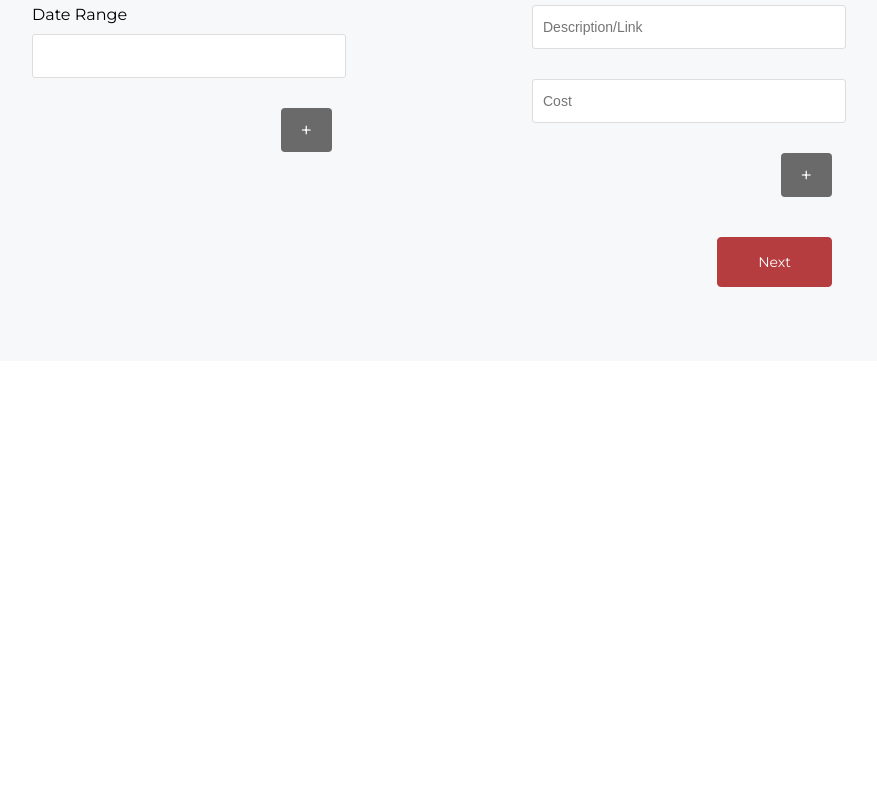
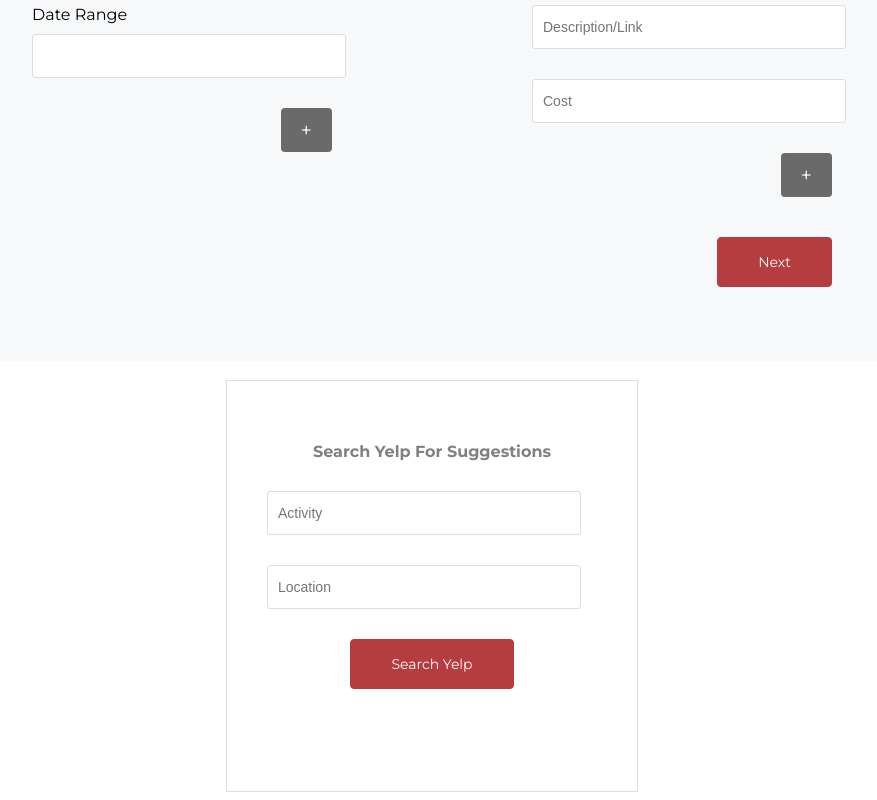
Before and after one commit to tabithahsia/Tripmates, a React app: page /createTrip in a window 1280 px wide. Shown: the part 437-1237 px from the top of the page, without its empty margins (208-1085 px from the left). Before the commit the page ends 806 px from the top, so only its background shows below. Built offline with nearby package versions, Linux system fonts and the light colour scheme.

Commit message:
adds visual yelp search to home, contributetrip, and createtrip

```diff
--- a/client/src/components/ContributeTrip.jsx
+++ b/client/src/components/ContributeTrip.jsx
@@ -19,7 +19,9 @@ class ContributeTrip extends React.Component {
       activityCost: '',
       comment: '',
       comments: [],
-      vote: 0
+      vote: 0,
+      yelpInfo: {},
+      yelpResults: {}
     };
 
     this.getTripName = this.getTripName.bind(this);
@@ -29,6 +31,8 @@ class ContributeTrip extends React.Component {
     this.onActivityClick = this.onActivityClick.bind(this);
     this.onCommentSubmission = this.onCommentSubmission.bind(this);
     this.dateVoteClick = this.dateVoteClick.bind(this);
+    this.submitSearch = this.submitSearch.bind(this);
+    this.updateInputs = this.updateInputs.bind(this);
   }
 
   componentDidMount() {
@@ -127,7 +131,38 @@ class ContributeTrip extends React.Component {
       })
   }
 
+  submitSearch(input, e) {
+    e.preventDefault();
+
+    axios.get('/yelp', {
+      params: {
+        term: input.term,
+        location: input.location
+      }
+    })
+      .then((response) => {
+        console.log('resdata', response.data.resultArray)
+        var yelpResults = this.state.yelpResults;
+        yelpResults['entries'] = response.data.resultArray;
+        this.setState({ yelpResults });
+      })
+      .catch(err => {
+        console.error("Error", err);
+      })
+  }
+
+  updateInputs(e) {
+    var yelpInfo = this.state.yelpInfo;
+    var name = e.target.name;
+    var value = e.target.value;
+
+    yelpInfo[name] = value;
+    this.setState({ yelpInfo });
+  }
+
   render() {
+    var yelpResults = this.state.yelpResults.entries;
+
     return (
 
       <div>
@@ -162,7 +197,8 @@ class ContributeTrip extends React.Component {
                 </div>
               )
              )
-            }<br/><br/>
+            }
+            <br/><br/>
             <h1>Add an Activity</h1>
 
             <input name="activity" type ="text" placeholder="Activity name" onChange={e => this.setState({activityName: e.target.value})}/><br/><br/>
@@ -174,6 +210,33 @@ class ContributeTrip extends React.Component {
 
           </div>
         </div>
+        <br></br>
+        <div id="form_container">
+          <h4>Search Yelp For Suggestions</h4>
+          <form onSubmit={this.submitSearch.bind(this, this.state.yelpInfo)}>
+            <div className="form_element">
+              <input name="term" type="text" placeholder='Activity' onChange={this.updateInputs} />
+            </div>
+
+            <div className="form_element">
+              <input name="location" type="text" placeholder='Location' onChange={this.updateInputs} />
+            </div>
+            <button id="mainCTA">Search Yelp</button>
+          </form>
+          <br></br>
+          {
+            yelpResults ? yelpResults.map((entry, index) => {
+              return (<div key={index}>
+                {entry.name} - Rating {entry.rating}/5
+                  <br></br>
+                <div id="pic_container">
+                  <img src={entry.image_url}></img>
+                </div>
+              </div>)
+
+            }) : null
+          }
+        </div>
       </div>
     )
   }
--- a/client/src/components/CreateTrip.jsx
+++ b/client/src/components/CreateTrip.jsx
@@ -22,14 +22,48 @@ class CreateTrip extends React.Component {
       destination: "",
       estCost: "",
       votes: 0,
-      isInviteFriendModalOpen: false
+      isInviteFriendModalOpen: false,
+      yelpInfo: {},
+      yelpResults: {}
     };
 
     this.onActivityClick = this.onActivityClick.bind(this);
     this.onDateSubmission = this.onDateSubmission.bind(this);
     this.onAddTripClick = this.onAddTripClick.bind(this);
     this.toggleModal = this.toggleModal.bind(this);
+    this.submitSearch = this.submitSearch.bind(this);
+    this.updateInputs = this.updateInputs.bind(this);
   }
+
+  submitSearch(input, e) {
+    e.preventDefault();
+
+    axios.get('/yelp', {
+      params: {
+        term: input.term,
+        location: input.location
+      }
+    })
+      .then((response) => {
+        console.log('resdata', response.data.resultArray)
+        var yelpResults = this.state.yelpResults;
+        yelpResults['entries'] = response.data.resultArray;
+        this.setState({ yelpResults });
+      })
+      .catch(err => {
+        console.error("Error", err);
+      })
+  }
+
+  updateInputs(e) {
+    var yelpInfo = this.state.yelpInfo;
+    var name = e.target.name;
+    var value = e.target.value;
+
+    yelpInfo[name] = value;
+    this.setState({ yelpInfo });
+  }
+
 
   toggleModal(e) {
     e.preventDefault();
@@ -73,6 +107,8 @@ class CreateTrip extends React.Component {
   }
 
   render() {
+    var yelpResults = this.state.yelpResults.entries;
+
     return (
 
       <div id="createTrip">
@@ -114,6 +150,33 @@ class CreateTrip extends React.Component {
           <h3>Invite friends to your trip</h3>
         </InviteFriends>
 
+        <br></br>
+        <div id="form_container">
+          <h4>Search Yelp For Suggestions</h4>
+          <form onSubmit={this.submitSearch.bind(this, this.state.yelpInfo)}>
+            <div className="form_element">
+              <input name="term" type="text" placeholder='Activity' onChange={this.updateInputs} />
+            </div>
+
+            <div className="form_element">
+              <input name="location" type="text" placeholder='Location' onChange={this.updateInputs} />
+            </div>
+            <button id="mainCTA">Search Yelp</button>
+          </form>
+          <br></br>
+          {
+            yelpResults ? yelpResults.map((entry, index) => {
+              return (<div key={index}>
+                {entry.name} - Rating {entry.rating}/5
+                  <br></br>
+                <div id="pic_container">
+                  <img src={entry.image_url}></img>
+                </div>
+              </div>)
+
+            }) : null
+          }
+        </div>
       </div>
     )
   }
--- a/client/src/components/Home.jsx
+++ b/client/src/components/Home.jsx
@@ -9,7 +9,8 @@ class Home extends React.Component {
   constructor(props) {
     super(props);
     this.state = {
-      yelpInfo: {}
+      yelpInfo: {},
+      yelpResults: {}
     }
     this.submitSearch = this.submitSearch.bind(this);
     this.updateInputs = this.updateInputs.bind(this);
@@ -24,12 +25,18 @@ class Home extends React.Component {
         location: input.location
       }})
       .then((response) => {
-        // this.props.history.push('/profile')
+        console.log('resdata',response.data.resultArray)
+        console.log('one name', response.data.resultArray[0].name)
+        var yelpResults = this.state.yelpResults;
+        yelpResults['entries'] = response.data.resultArray;
+        this.setState({yelpResults});
       })
       .catch(err => {
         console.error("Error", err);
       })
   }
+
+
 
   updateInputs(e) {
     var yelpInfo = this.state.yelpInfo;
@@ -43,6 +50,9 @@ class Home extends React.Component {
 
   render() {
 
+    var yelpResults = this.state.yelpResults.entries;
+    console.log('in render', yelpResults)
+
     return (
       <div id="main">
         <Header />
@@ -52,6 +62,7 @@ class Home extends React.Component {
         </div>
         <br></br>
         <div id="form_container">
+          <h3>Search Yelp For Suggestions</h3>
           <form onSubmit={this.submitSearch.bind(this, this.state.yelpInfo)}>
             <div className="form_element">
               <label>Activity</label>
@@ -64,12 +75,28 @@ class Home extends React.Component {
             </div>
             <button id="mainCTA">Search Yelp</button>
           </form>
+          <br></br>
+          {
+            yelpResults ? yelpResults.map((entry, index) => {
+              return (<div key={index}>
+                  {entry.name} - Rating {entry.rating}/5
+                  <br></br>
+                  <div id="pic_container">
+                  <img src={entry.image_url}></img>
+                  </div>
+                  </div>)
 
+            }) : null
+          }
         </div>
         <div id="placeholderdiv"><Link to="/contributeTrip"><button id="mainCTA">Contribute to a trip</button></Link></div>
+
+      <div>
+
       </div>
+      </div>
+
   )}
 }
 
-
 export default Home;
--- a/public/styles/styles.css
+++ b/public/styles/styles.css
@@ -312,3 +312,19 @@ button#voteButton {
   font-size: 20px;
   align: left;
 }
+
+/************************* MISC *************************/
+
+#pic_container {
+  width: 150px;
+  height: 150px;
+  margin-bottom: 20px;
+  margin: auto;
+}
+
+#pic_container img {
+    display: block;
+    width: 100%;
+    height: 100%;
+
+}
```
Also changed, not shown: 1 other file (tests, documents, lock files or other folders).
